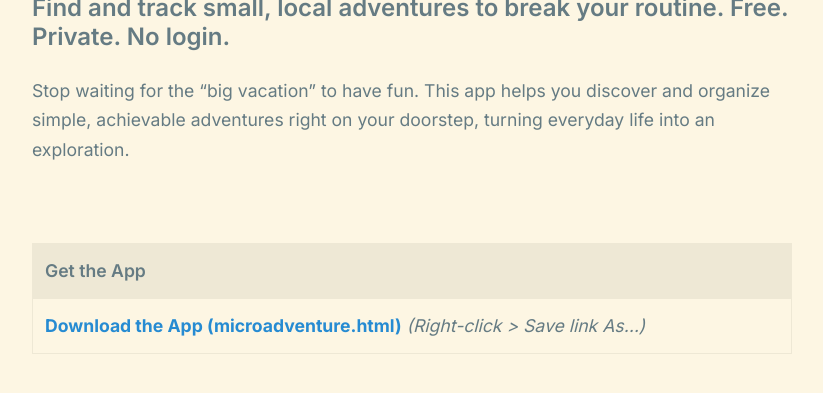
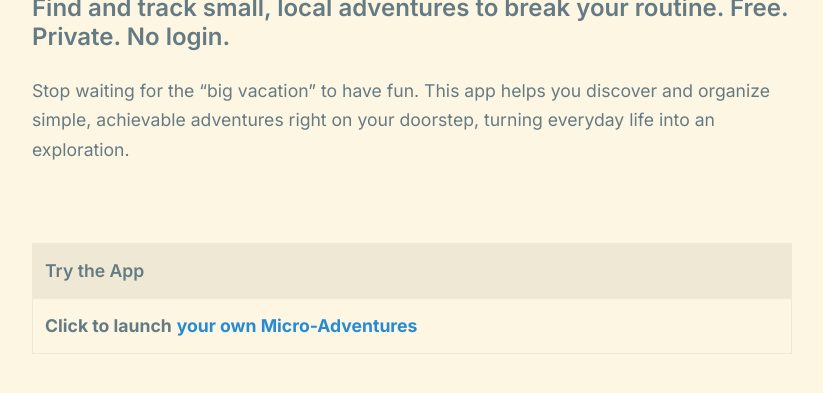
Before and after one commit to nextfiveinc/nextfiveinc.github.io, a Jekyll site: the page built from _posts/2025-04-08-microadventures.md, in a window 1280 px wide and 900 px high, scrolled down 371 px, cut to the strip 0-408 px from the top of the window. Shown: the top 393 px of the strip, without its empty margins (228-1051 px from the left). Built offline with Jekyll 4.4.1, drawn with Linux system fonts in a browser that asks for light colours.

Commit message:
Update app reference and call to action

```diff
--- a/_posts/2025-04-08-microadventures.md
+++ b/_posts/2025-04-08-microadventures.md
@@ -15,9 +15,9 @@ Stop waiting for the "big vacation" to have fun. This app helps you discover and
 
 <br/>
 
-| Get the App                                                                                                      |
+| Try the App                                                                                                      |
 | :--------------------------------------------------------------------------------------------------------------------- |
-| [**Download the App (microadventure.html)**](https://raw.githubusercontent.com/nextfiveinc/micro-adventures/refs/heads/main/microadventure.html)  _(Right-click > Save link As...)_                   |
+| **Click to launch** [**your own Micro-Adventures**](https://demo.nextfive.in/microadventures/)  |
 
 
 <br/>
```
